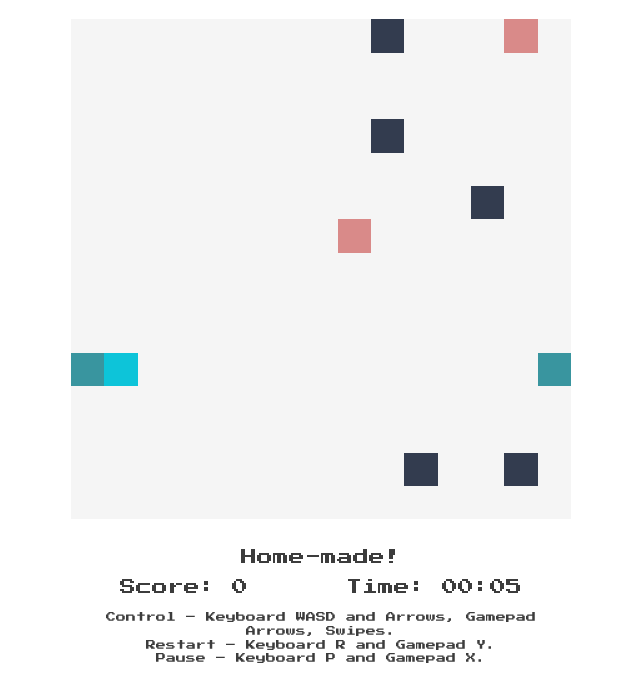
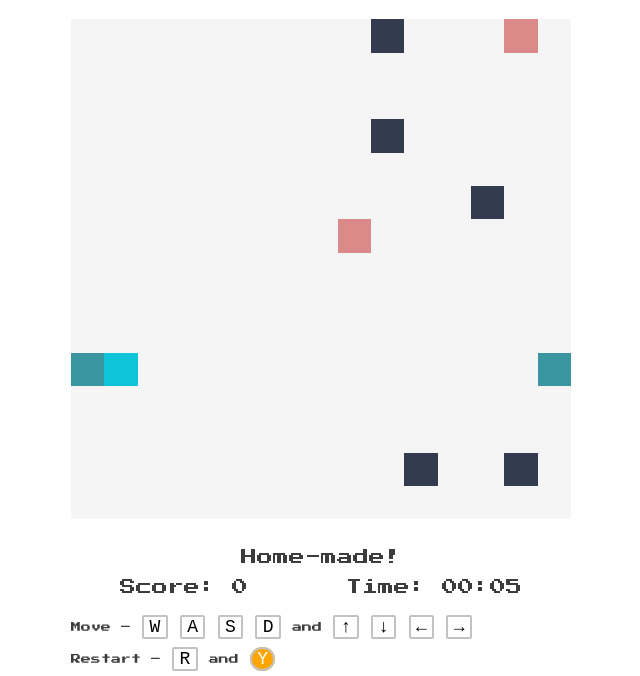
Before and after one commit to eugene-serb/snake, a website built with webpack: page docs/index.html in a window 1280 px wide. Shown: the part 111-787 px from the top of the page, without its empty margins (319-959 px from the left). Built offline with nearby package versions, Linux system fonts and the light colour scheme.

Commit message:
#24 updated controls block

```diff
--- a/docs/css/base.css
+++ b/docs/css/base.css
@@ -120,3 +120,12 @@ dd {
   font-weight: 300;
   font-style: normal;
 }
+
+kbd {
+  margin: 0 0.1ch;
+  padding: 0 0.5ch;
+  border: 2px solid var(--color-d-monocromatic-d);
+  border-radius: 2px;
+  line-height: 32px;
+  font-size: 18px;
+}
--- a/docs/css/snake.css
+++ b/docs/css/snake.css
@@ -37,7 +37,7 @@
 }
 
 .snake-game__rules {
-  text-align: center;
+  text-align: left;
   font-size: 10px;
 }
 
--- a/docs/index.html
+++ b/docs/index.html
@@ -86,9 +86,29 @@
           <span class="snake-game__timer">Time: 00:00</span>
         </div>
         <div class="snake-game__rules">
-          <span>Control – Keyboard WASD and Arrows, Gamepad Arrows, Swipes.</span><br />
-          <span>Restart – Keyboard R and Gamepad Y.</span><br />
-          <span>Pause – Keyboard P and Gamepad X.</span>
+          <span>Move – </span>
+          <kbd>W</kbd>
+          <kbd>A</kbd>
+          <kbd>S</kbd>
+          <kbd>D</kbd>
+          <span> and </span>
+          <kbd>↑</kbd>
+          <kbd>↓</kbd>
+          <kbd>←</kbd>
+          <kbd>→</kbd>
+          <br />
+          <span>Restart – </span>
+          <kbd>R</kbd>
+          <span> and </span>
+          <kbd style="background-color: orange; border-radius: 2ch; color: white;">Y</kbd>
+          <br />
+          <span>Pause – </span>
+          <kbd>P</kbd>
+          <span> and </span>
+          <kbd style="background-color: blue; border-radius: 2ch; color: white;">X</kbd>
+          <br />
+          <br />
+          <span>Support keyboard, gamepad, touchscreen.</span>
         </div>
       </div>
     </section>
--- a/static/css/base.css
+++ b/static/css/base.css
@@ -120,3 +120,12 @@ dd {
   font-weight: 300;
   font-style: normal;
 }
+
+kbd {
+  margin: 0 0.1ch;
+  padding: 0 0.5ch;
+  border: 2px solid var(--color-d-monocromatic-d);
+  border-radius: 2px;
+  line-height: 32px;
+  font-size: 18px;
+}
--- a/static/css/snake.css
+++ b/static/css/snake.css
@@ -37,7 +37,7 @@
 }
 
 .snake-game__rules {
-  text-align: center;
+  text-align: left;
   font-size: 10px;
 }
 
```
Also changed, not shown: src/index.html (+23 -3 lines).
